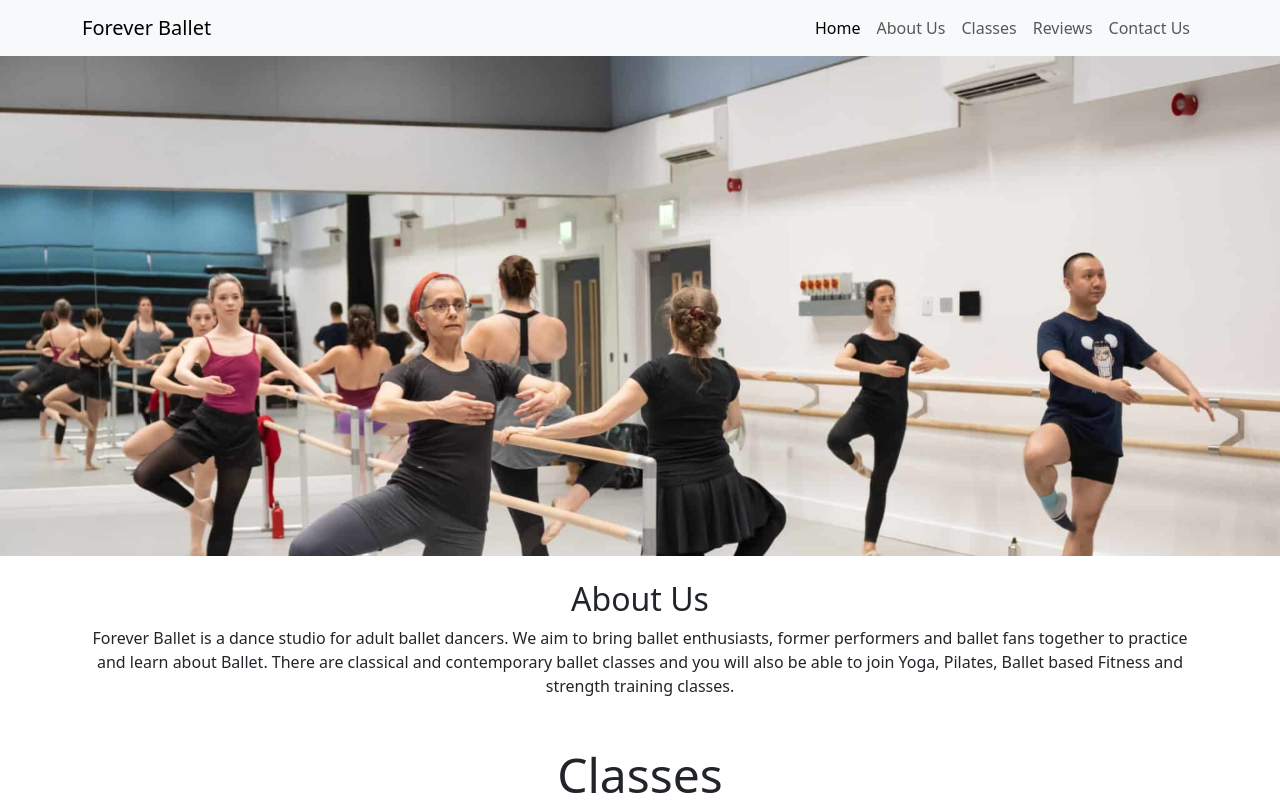
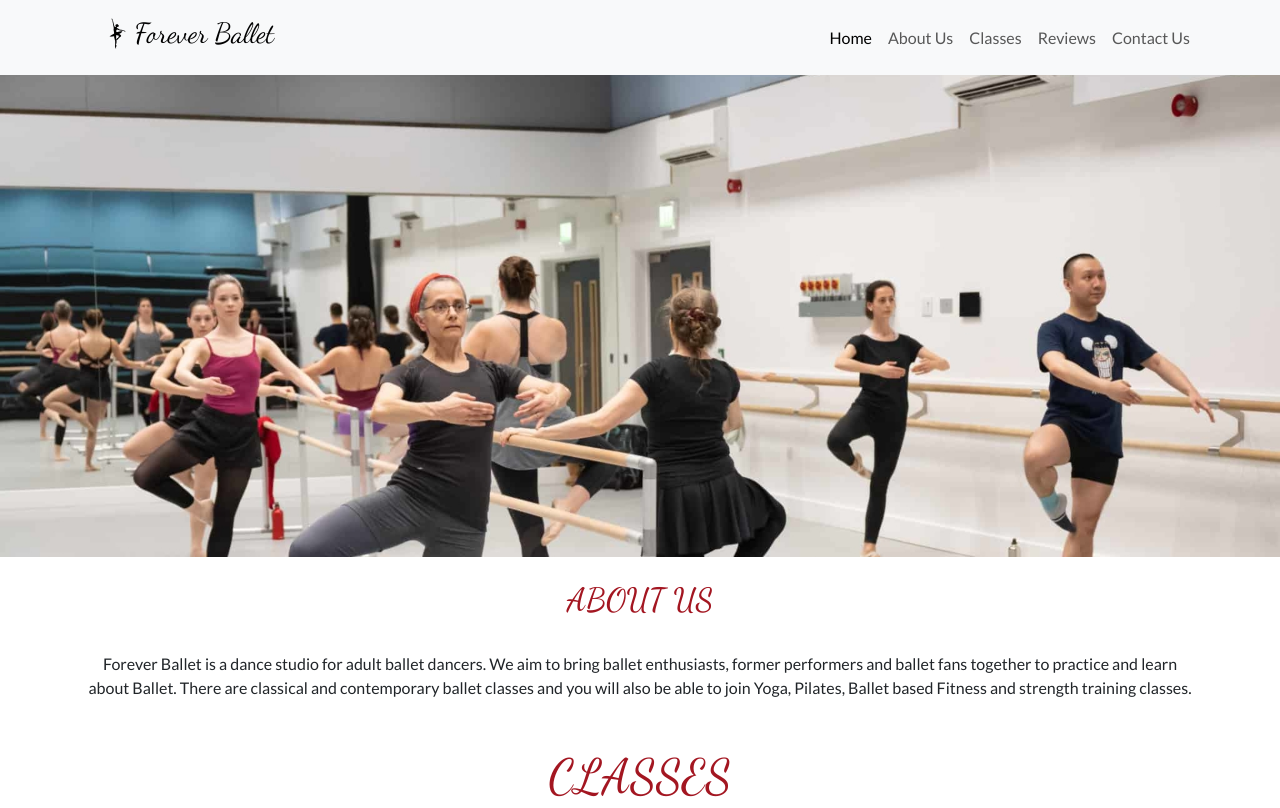
Before and after one commit to sphenry2799/foreverballet, a plain HTML site: page index.html in a window 1280 px wide. Shown: the top 808 px of the page. Drawn offline with nearby package versions, Linux system fonts and the light colour scheme.

Commit message:
Updated favicon and added Logo

```diff
--- a/assets/css/styles.css
+++ b/assets/css/styles.css
@@ -1,23 +1,41 @@
 @import url('https://fonts.googleapis.com/css2?family=Dancing+Script:wght@400..700&family=Lato:ital,wght@0,100;0,300;0,400;0,700;0,900;1,100;1,300;1,400;1,700;1,900&display=swap');
-
-/* Colour Palette */
-#a31621
-
-/* color: #a31621;
-color: #ffffff;
-color: #1f7a8c;
-color: #52b788;
-color: #000000; */
 
 /* CSS Variables */
 :root {
-    --primary-font: "Lato", sans-serif;
-    --secondary-font: "Dancing+Script", serif;
+    --primary-font: 'Lato', sans-serif;
+    --secondary-font: 'Dancing Script', serif;
     --primary-color: #a31621;
     --secondary-color: #aa9581;
     --highlight-color: #416a8e;
     --light-highlight-color: #7a9fc2;
 }
+/* Global styles */
+ body {
+    font-family: var(--primary-font);
+    padding-top: 57.15px; pushes top of the header down under fixed navbar
+   }
+ h1,
+ h2,
+ h3 {
+    font-family: var(--secondary-font);
+    color: var(--primary-color);
+
+ }
+h1,
+h2 {
+    text-transform: uppercase;
+}
+h2 {
+    margin-bottom: 2rem;
+ }
+
+.sub-heading-color {
+    color: var(--light-highlight-color);
+ }
+
+ .section {
+    padding-top: 4rem;  /*to prevent navbar overlap*/
+ }
 
 #hero {
     background-image: url(../images/AH_300921_36995-scaled-1920x1280.jpg);
--- a/index.html
+++ b/index.html
@@ -30,9 +30,10 @@
 </head>
 <body>
  <header id="hero">
-<nav class="navbar navbar-expand-sm bg-body-tertiary">
+<nav class="navbar navbar-expand-sm bg-body-tertiary fixed-top">
   <div class="container">
-    <a class="navbar-brand" href="#">Forever Ballet</a>
+    <a class="navbar-brand"<a href=""></a>
+    <img src="/assets/images/Logo - Forever Ballet.png" alt="Forever Ballet Logo">
     <button class="navbar-toggler" type="button" data-bs-toggle="collapse" data-bs-target="#navbarSupportedContent" aria-controls="navbarSupportedContent" aria-expanded="false" aria-label="Toggle navigation">
       <span class="navbar-toggler-icon"></span>
     </button>
@@ -51,7 +52,7 @@
           <a class="nav-link" href="#reviews">Reviews</a>
         </li>
         <li class="nav-item">
-          <a class="nav-link" href="#contact-us">Contact Us</a>
+          <a class="nav-link" href="#contact">Contact Us</a>
         </li>
        </ul>
       </div>
@@ -66,9 +67,7 @@
     <div class="col-12 text-center my-4">
       <h2 class="secondary-font">About Us</h2>
     <p>Forever Ballet is a dance studio for adult ballet dancers. We aim to bring ballet enthusiasts, former performers and ballet fans together to practice and learn about Ballet. There are classical and contemporary ballet classes and you will also be able to join Yoga, Pilates, Ballet based Fitness and strength training classes.</p>
-
-  </div>
-  </section>
+     </section>
  <section id="classes" class="container">
     <div class="row">
             <!-- my-4 used to add top and bottom margin to heading -->
@@ -226,9 +225,9 @@
               </table>
             </div>
           </div>
-
       </footer>
  </footer>
+
  <script src="https://cdn.jsdelivr.net/npm/bootstrap@5.3.6/dist/js/bootstrap.bundle.min.js" integrity="sha384-j1CDi7MgGQ12Z7Qab0qlWQ/Qqz24Gc6BM0thvEMVjHnfYGF0rmFCozFSxQBxwHKO" crossorigin="anonymous"></script>
 </body>
 </html>
```
Also changed, not shown: assets/favicon/ballet.png, assets/favicon/ballet16.png, assets/favicon/ballet180.png, assets/images/Logo - Forever Ballet.png (added).
